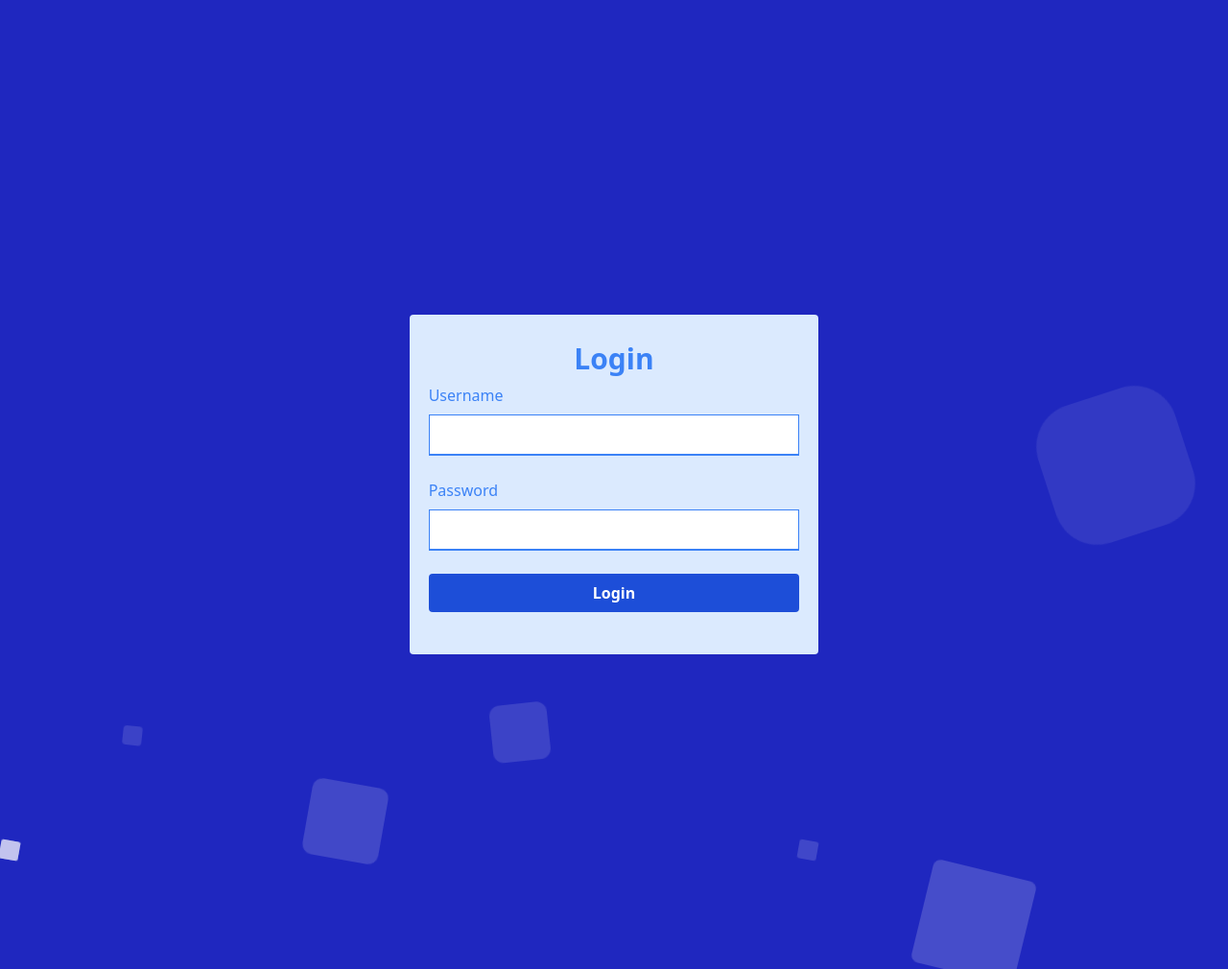
After one commit to meetoza1706/student-web, a Flask app: page /XADMIN in a window 1280 px wide. The commit adds this page. Shown: the whole page at 96% size. Run offline with Flask 3, Linux system fonts and the light colour scheme; style sheets or scripts are compiled from the project's sources; some libraries are stand-ins or nearby versions.

Commit message:
admin console is now live

```diff
--- a/main.py
+++ b/main.py
@@ -432,15 +432,6 @@ def login():
 
     return render_template('login.html', msg=msg)
 
-
-@app.route('/dashboard')
-def dashboard():
-    if 'logged_in' in session:
-        username = session['username']
-        return f'Welcome, {username}! This is your dashboard.'
-    else:
-        return redirect(url_for('login'))
-
 @app.route('/forgot', methods=['GET', 'POST'])
 def forgot_password():
     msg = ''
@@ -650,9 +641,23 @@ def verify_email():
 
     return render_template('verify_email.html', msg=msg)
 
-@app.route('/test')
-def test():
-    return render_template('test.html')
+@app.route('/XADMIN')
+def XADMIN():
+    return render_template('XADMIN.html')
+
+@app.route('/XOM', methods=['POST'])
+def XOM():
+    data = request.get_json()
+    username = data.get('username')
+    password = data.get('password')
+
+    # Add your authentication logic here
+    if username == "XMEET" and password == "XOMMEET":  # Example check
+        return jsonify({'message': 'Login successful!'}), 200
+        # continue the further code here
+    else:
+        return jsonify({'message': 'Invalid username or password'}), 401
+
 
 if __name__ == '__main__':
     app.run(debug=True)
--- /dev/null
+++ b/static/secert.js
@@ -0,0 +1,19 @@
+function login() {
+    var username = $("#username").val();
+    var password = $("#password").val();
+
+    $.ajax({
+        url: '/XOM',
+        type: 'POST',
+        contentType: 'application/json',
+        data: JSON.stringify({username: username, password: password}),
+        success: function(response) {
+            // Handle successful response
+            alert("Login successful!");
+        },
+        error: function(error) {
+            // Handle error response
+            alert("Login failed!");
+        }
+    });
+}
--- /dev/null
+++ b/templates/XADMIN.html
@@ -0,0 +1,65 @@
+<!DOCTYPE html>
+<html lang="en">
+<head>
+    <meta charset="UTF-8">
+    <meta name="viewport" content="width=device-width, initial-scale=1.0">
+    <title>StudyMate</title>
+    <link href="https://cdn.jsdelivr.net/npm/tailwindcss@2.2.19/dist/tailwind.min.css" rel="stylesheet">
+    <link rel="stylesheet" href="https://cdnjs.cloudflare.com/ajax/libs/flowbite/2.3.0/flowbite.min.css">
+    <link href="https://cdnjs.cloudflare.com/ajax/libs/flowbite/2.3.0/flowbite.min.css" rel="stylesheet" />
+    <script src="https://code.jquery.com/jquery-3.6.0.min.js"></script>
+    <link rel="stylesheet" href="static\style.css">
+    <script src="https://cdn.tailwindcss.com"></script>
+    <script src="{{ url_for('static', filename='secert.js') }}"></script>
+</head>
+<body>
+    <div class="area h-screen">
+        <ul class="circles h-full">
+            <li></li>
+            <li></li>
+            <li></li>
+            <li></li>
+            <li></li>
+            <li></li>
+            <li></li>
+            <li></li>
+            <li></li>
+            <li></li>
+            <li></li>
+            <li></li>
+            <li></li>
+            <li></li>
+            <li></li>
+            <li></li>
+            <li></li>
+            <li></li>
+        </ul>
+    </div>
+    <section>
+        <div class="flex justify-center items-center h-screen">
+            <div class="xl:w-1/3 lg:w-[60%] md:w-[80%] w-[90%] bg-blue-100 rounded p-5">
+                <header class="py-2">
+                    <h2 class="text-blue-500 text-3xl text-center font-bold">Login</h2>
+                </header>
+                <form method="POST" id="loginForm">
+                    <div>
+                        <label class="block mb-2 text-blue-500" for="username">Username</label>
+                        <input class="w-full p-2 mb-6 text-blue-700 border-b-2 border-blue-500 outline-none focus:bg-gray-300"
+                            type="text" name="username" id="username" required>
+                    </div>
+                    <div>
+                        <label class="block mb-2 text-blue-500" for="password">Password</label>
+                        <input class="w-full p-2 mb-6 text-blue-700 border-b-2 border-blue-500 outline-none focus:bg-gray-300"
+                            type="password" name="password" id="password" required>
+                    </div>
+                    <div>
+                        <button
+                            class="w-full bg-blue-700 hover:bg-pink-700 text-white font-bold py-2 px-4 mb-6 rounded"
+                            type="button" id="submitButton" onclick="login()">Login</button>
+                    </div>
+                </form>
+            </div>
+        </div>
+    </section>
+</body>
+</html>
--- a/templates/index.html
+++ b/templates/index.html
@@ -182,5 +182,4 @@
     <script src="https://cdn.jsdelivr.net/npm/apexcharts"></script>
     <script src="https://cdnjs.cloudflare.com/ajax/libs/flowbite/2.3.0/flowbite.min.js"></script>
 </body>
-
 </html>
```
Also changed, not shown: static/images/profile_uploads/krina.jpg (added), 6 other files.
